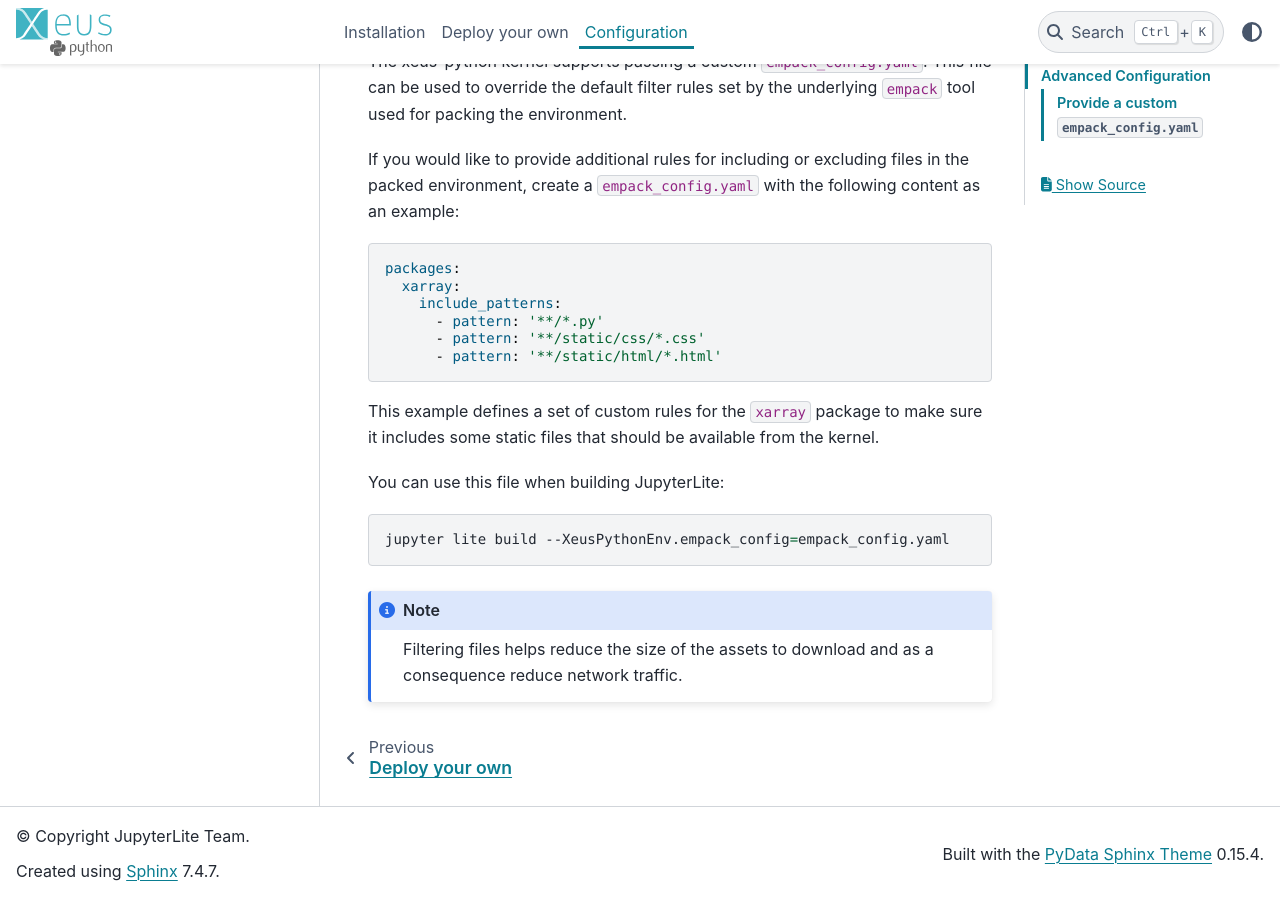
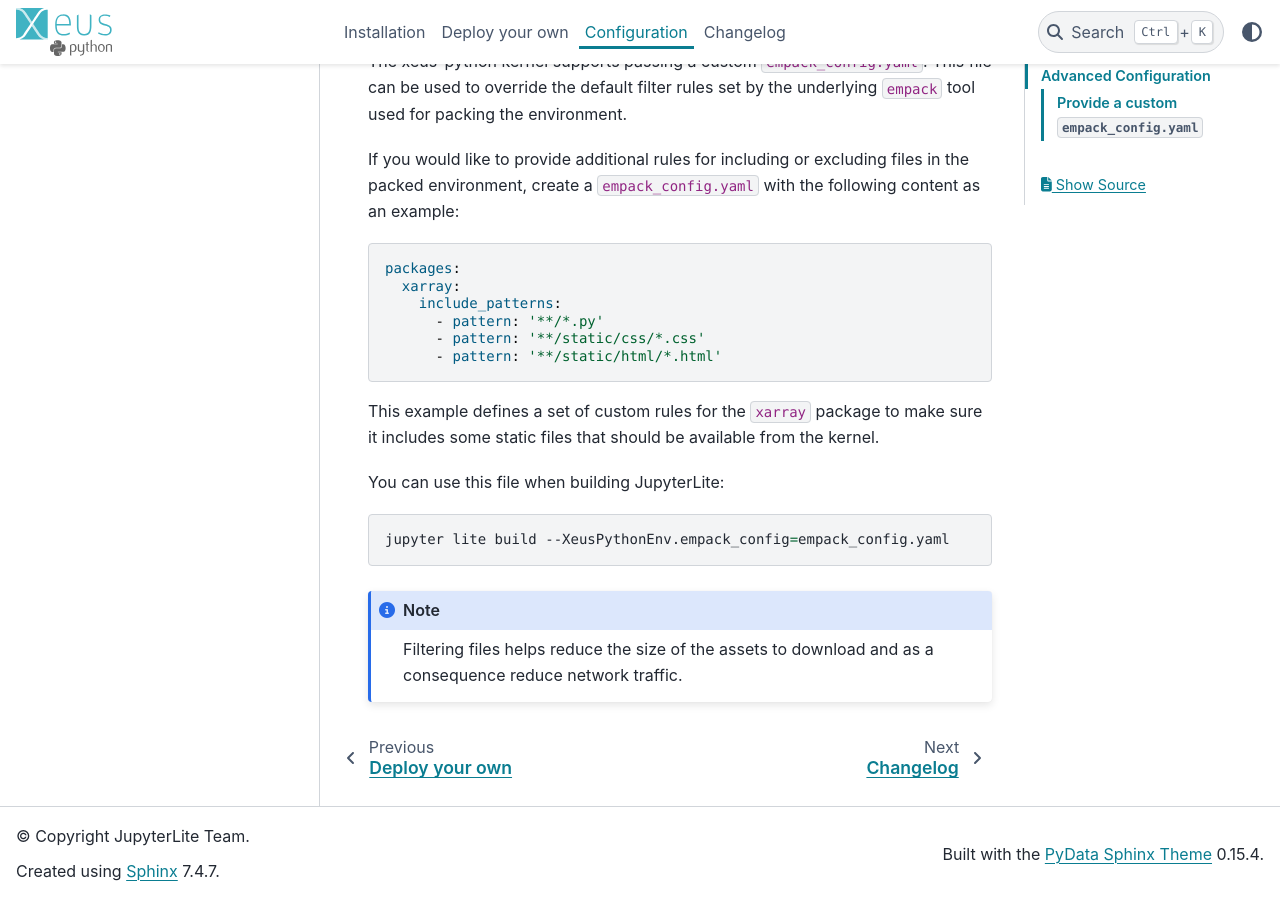
Before and after one commit to jupyterlite/xeus-python-kernel, a Sphinx documentation site: the page built from docs/configuration.md, in a window 1280 px wide and 900 px high, scrolled down 2810 px. Built offline with Sphinx 7.4.7 and the PyData theme 0.15.4, drawn with Linux system fonts in a browser that asks for light colours.

Commit message:
Include the changelog in the docs (#173)

````diff
--- /dev/null
+++ b/docs/changelog.md
@@ -0,0 +1,3 @@
+```{include} ../CHANGELOG.md
+
+```
````
Also changed, not shown: docs/index.md (+1 -0 lines).
